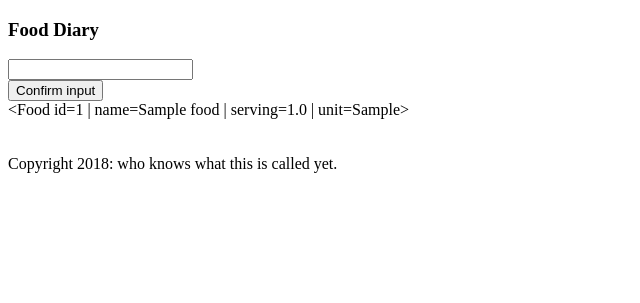
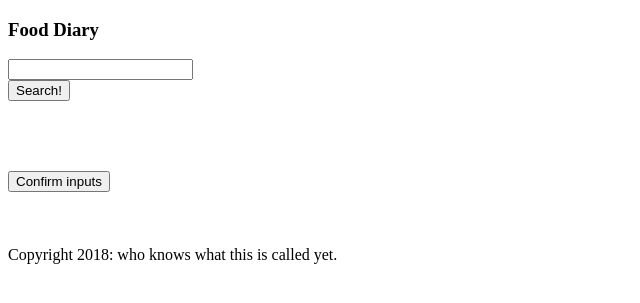
Before and after one commit to v-shieh/nutriprojectHB2018, a Flask app: template templates/search.html in a window 1280 px wide. Shown: the top 303 px of the page, without its empty margins (0-640 px from the left). Run offline with Flask 2, Linux system fonts and the light colour scheme; the template is opened without the code that fills it: values that come from a table or form of the project are taken from there, others are empty; tables that the repository leaves empty hold one stand-in row (values such as "Sample post"); some libraries are stand-ins or nearby versions.

Commit message:
Semi-fixed the API search error. Added in search and display feature of a chosen food as well as allowing the user to add more than one food without a redirect via AJAX. Also created a forgotten column in the nutrient_food table which stores the amount of a given nutrient from a given key.

```diff
--- a/function.py
+++ b/function.py
@@ -40,12 +40,13 @@ def ndbno_fetcher(food_name, food_group):
     r = requests.get("https://api.nal.usda.gov/ndb/search/?format=json&q=" + food_name + "&sort=n&fg=" + str(food_group) + "&max=1500&offset=0&api_key=G2ssIQLxbLQmJge4m0S73ps40bvAeIN1BpnW5k7V")
 
     returned_search = r.json()
-    # pprint(returned_search)
+    pprint(returned_search)
 
     # Return the search as a json which is then parsed in order to extract the id number
     # Because the API is annoying and doesn't give me the exact keyword, we have
     # to loop through until WE find the exact match
     while found is False:
+        # print idx
         if returned_search["list"]['item'][idx]['name'] == food_name:
             found = True
             ndbno = returned_search["list"]['item'][idx]['ndbno']
@@ -84,11 +85,11 @@ def usda_data_fetcher(ndbno):
 
     # Append the tail end of the URL to the full version of the URL
     nutrient_data_url += ndbno_indentifier
-
+    # print nutrient_data_url
     # Send a request to the USDA database using the URL just built
     d = requests.get(nutrient_data_url)
     data_fetch = d.json()
-    print data_fetch
+    pprint(data_fetch)
 
     # Unpack the missing values needed by the database
 
@@ -98,10 +99,17 @@ def usda_data_fetcher(ndbno):
     complete_measurement = separate_measurement_from_qty(data_fetch['report']['foods'][0]['measure'])
     food_name = data_fetch['report']['foods'][0]['name']
 
-    # Use another function to add it to the database and print a success statement.
+    # Use first db patch function to add the basic serving info of the food
+    # to the database and print a success statement.
+
     database_info_patch(ndbno, complete_measurement, food_name)
 
-    print "Successful patch of the database!"
+    # Second db patch function which puts the amount, food_id, and nutrient_id
+    # of a nutrient from the data in the nutrient_food table
+
+    food_nutrient_patch(ndbno, data_fetch)
+
+    print "Successful patch of the foods database!"
 
 
 def database_info_patch(ndbno, complete_measurement, food_name):
@@ -115,6 +123,33 @@ def database_info_patch(ndbno, complete_measurement, food_name):
 
     db.session.add(food_insert)
     db.session.commit()
+
+def food_nutrient_patch(ndbno, data_fetch):
+    """Takes in ndbno and data and patches the Nutrient_Food class table"""
+
+    # Clean up the data so you can just get the nutrients part of the data table
+    nutri_list = data_fetch['report']['foods'][0]['nutrients']
+
+    # Go through the list and start storing the values into the database
+
+    for i in range(len(nutri_list)):
+
+        # Get each nutri_id from data everytime you loop around
+        USDA_nutri_id = nutri_list[i]['nutrient_id']
+
+        # Some nutrients are nonexistant for foods. This formats the data into a float
+        # even if it does not exist
+        if nutri_list[i]['value'] == "--":
+            amount = 0.0
+        else:
+            amount = float(nutri_list[i]['value'])
+
+        # Link the info to the columns of the table, add it to a variable, commit it.
+        nutrients_of_food = Nutrient_Food(amt_nutri_in_food=amount,
+                                          food_id=ndbno,
+                                          nutri_id=int(USDA_nutri_id))
+        db.session.add(nutrients_of_food)
+        db.session.commit()
 
 
 def separate_measurement_from_qty(string):
@@ -150,7 +185,7 @@ def pull_autocomplete_food_names(groupno):
         # append the names that we got into the autocomp_search list and increment by 1
         while idx_count < results[1]:
             # autocomp_search.append(results[0][idx_count]['name'])
-            autocomp_search.append(results[0][idx_count]['name'] + ", " + str(results[2]))
+            autocomp_search.append(results[0][idx_count]['name'] + ", " + results[2])
             idx_count += 1
 
         print "Complete"
@@ -182,7 +217,7 @@ def json_merge(query):
 
     # Store the total amount in the variable query_total
     query_total = int(data['list']['total'])
-    group_no = int(data['list']['group'])
+    group_no = str(data['list']['group'])
     # print query_total
 
     # Set the offset count to be 1500 (the 'next page' of the USDA API response)
--- a/model.py
+++ b/model.py
@@ -182,6 +182,7 @@ class Nutrient_Food(db.Model):
                          db.ForeignKey('nutrients.nutri_id'))
     food_id = db.Column(db.String(20),
                         db.ForeignKey('foods.food_id'))
+    amt_nutri_in_food = db.Column(db.Float(20))
 
     nutrient = db.relationship('Nutrient', backref='nutrient_food')
     food = db.relationship('Food', backref='nutrient_food')
--- a/seed.py
+++ b/seed.py
@@ -7,6 +7,7 @@ from model import connect_to_db, db
 # from server import app
 from flask import Flask
 from sqlalchemy.inspection import inspect
+from function import pull_autocomplete_food_names
 
 import csv
 
--- a/server.py
+++ b/server.py
@@ -1,10 +1,11 @@
 """Main server file for the nutrition web app"""
 
 from jinja2 import StrictUndefined
-from flask import Flask, render_template, request
+from flask import Flask, render_template, request, jsonify
 from flask_debugtoolbar import DebugToolbarExtension
 from model import connect_to_db, db
 from function import get_food_info, autocomp_search, pull_autocomplete_food_names
+import json
 
 app = Flask(__name__)  # Do I need this here?
 
@@ -36,21 +37,22 @@ def show_search():
 
     return render_template('search.html', food_info=None, searchlist=autocomp_search)
 
+
 @app.route('/search', methods=['POST'])
+# @app.route('/search_inputted', methods=['POST'])
 def take_search():
     """Takes in input and sends it to the function which determines location"""
 
-    food_name = request.form.get("food-input")
+    # food_name = request.form.get("food-input")  # This was the non AJAX test route
+    food_name = request.form.get("input")  # This is the AJAX route
+
     food_name_only = food_name[:-6]
-    food_group = int(food_name[-4:])
+    # print food_name_only
+    food_group = str(food_name[-4:])
     # print food_group
     result = get_food_info(food_name_only, food_group)
     # print result
-    # result = None
-
-    return render_template('search.html',
-                           food_info=result,
-                           searchlist=autocomp_search)
+    return jsonify([result.food_name, result.food_serving, result.food_serving_unit])
 
 #############################################################################
 if __name__ == "__main__":
--- a/templates/search.html
+++ b/templates/search.html
@@ -2,20 +2,31 @@
 
 {% block title %}Nutrition: Search{% endblock %}
 
+<!-- ************************************************************* -->
+
 {% block content %}
+
 <h3>Food Diary</h3>
 
-    <form action="/search" method='POST'>
+    <form id='food-request' action="/search" method='POST'>
         <label name='food-input'>
             <input id="food-input" name="food-input" required>
         </label><br>
-        <input type="submit" value="Confirm input">
+        <input type="submit" value="Search!">
+    </form>
+    <br><br>
+    <form id='all-foods-eaten' action="/" method='POST'>
+        <p id="food-list">
+        <!-- {% if food_info %}
+            {{ food_info }}
+        {% endif %} -->
+        </p>
+        <br>
+        <input type="submit" value = "Confirm inputs" id="send-input">
     </form>
 
-    {% if food_info %}
-        {{ food_info }}
-    {% endif %}
 {% endblock %}
+<!-- ************************************************************* -->
 
 {% block JQ %}
     <script>
@@ -26,5 +37,36 @@
         source: availableFoods
         });
     });
+
+    function showResult(result) {
+        $("#food-list").append("<b>" + result[0] + "<b>")
+        $("#food-list").append("<br>")
+        $("#food-list").append("<i>Serving size: </i> " +  result[1] + " " + result[2])
+        $("#food-list").append("<br><br>")
+    }
+
+    function askForFoods(evt) {
+        evt.preventDefault();
+
+        let input = {
+            "input": $('#food-input').val()
+        };
+        console.log(input)
+
+        $.post("/search",
+               input,
+               showResult);
+
+    }
+
+
+    $("#food-request").on("submit", askForFoods);
+
+    $("#food-request").on("submit", function(){
+        $("#food-input").val('');
+    });
+
+
+    // $('#show-foods').attr("style", "color:#0000FF")
     </script>
 {% endblock %}
```
